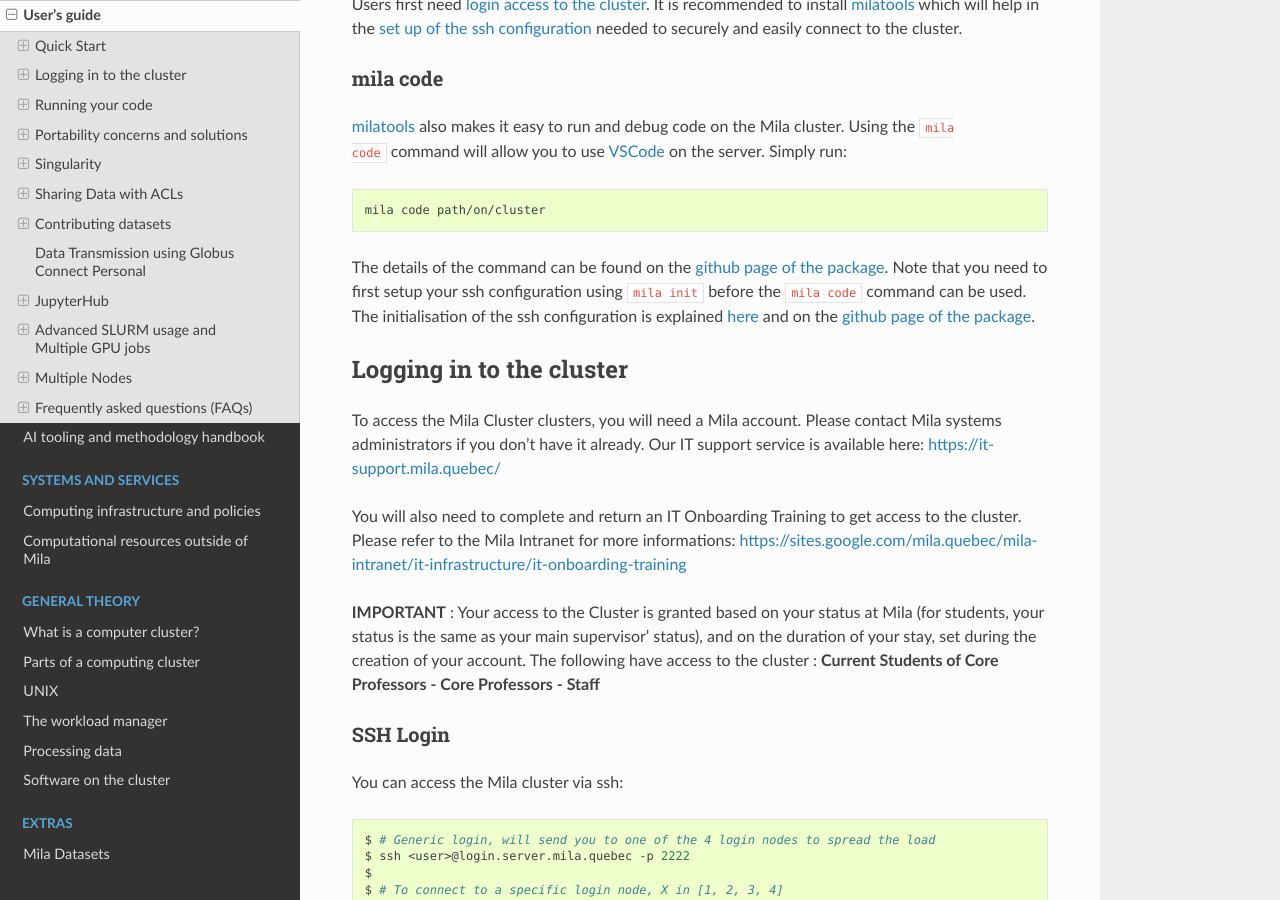
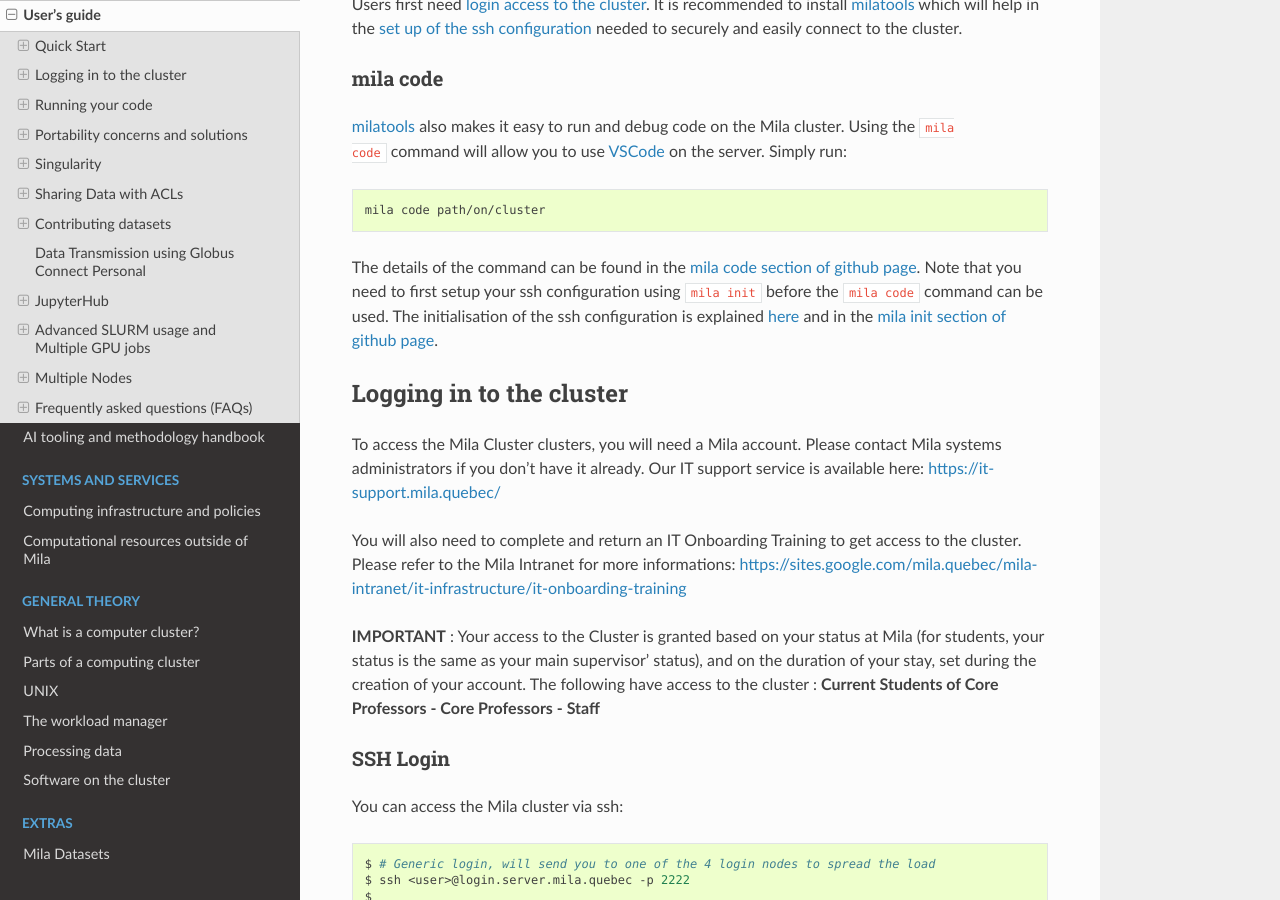
Before and after one commit to mila-iqia/mila-docs, a Sphinx documentation site: the page built from docs/Userguide.rst, in a window 1280 px wide and 900 px high, scrolled down 343 px. Built offline with Sphinx 7.4.7 and the Read the Docs theme 2.0.0, drawn with Linux system fonts in a browser that asks for light colours.

```diff
--- a/docs/Userguide_quick_start.rst
+++ b/docs/Userguide_quick_start.rst
@@ -21,11 +21,11 @@
 
    mila code path/on/cluster
 
-The details of the command can be found on the `github page of the package
+The details of the command can be found in the `mila code section of github page
 <https://github.com/mila-iqia/milatools#mila-code>`_. Note that you need to
 first setup your ssh configuration using ``mila init`` before the ``mila code``
 command can be used. The initialisation of the ssh configuration is explained
-:ref:`here <mila_init>` and on the `github page of the package
+:ref:`here <mila_init>` and in the `mila init section of github page
 <https://github.com/mila-iqia/milatools#mila-init>`_.
 
 .. _milatools: https://github.com/mila-iqia/milatools
```
